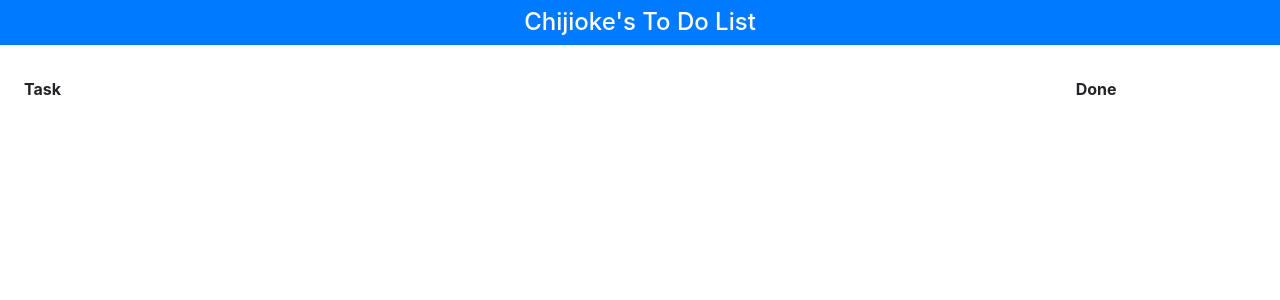
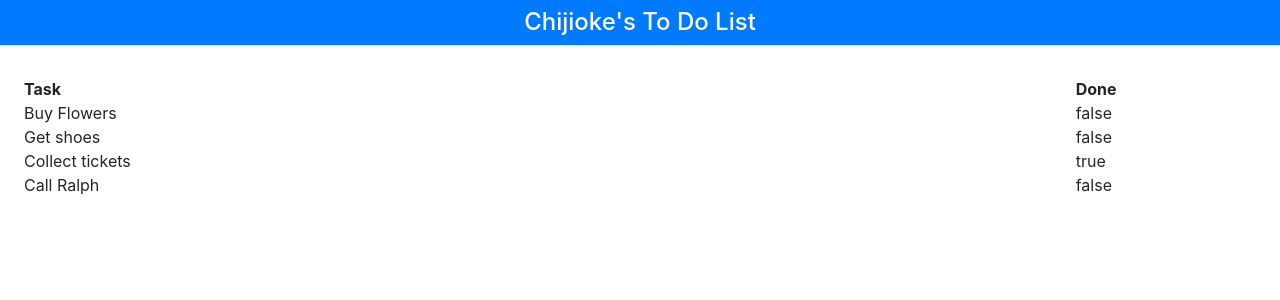
Before and after one commit to wisestme/todo, a Vue app: page / in a window 1280 px wide. Shown: the top 300 px of the page. Built offline with nearby package versions, Linux system fonts and the light colour scheme.

Commit message:
display tasks

```diff
--- a/src/App.vue
+++ b/src/App.vue
@@ -8,6 +8,10 @@
         <div class="col font-weight-bold">Task</div>
         <div class="col-2 font-weight-bold">Done</div>
       </div>
+      <div class="row" v-for="t in tasks" v-bind:key="t.action">
+        <div class="col">{{t.action}}</div>
+        <div class="col-2">{{t.done}}</div>
+      </div>
     </div>
   </div>
 </template>
@@ -17,7 +21,13 @@ export default {
   name: 'app',
   data() {
     return {
-      name: "Chijioke"
+      name: "Chijioke",
+      tasks: [
+        {action: "Buy Flowers", done: false},
+        {action: "Get shoes", done: false},
+        {action: "Collect tickets", done: true},
+        {action: "Call Ralph", done: false}
+      ]
     }
   }
 }
```
